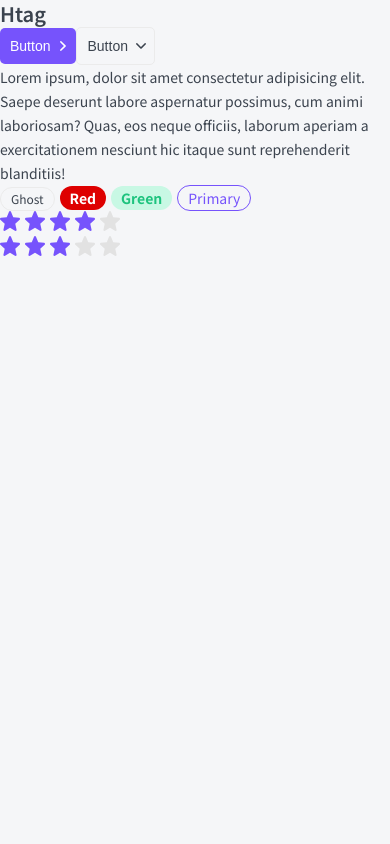
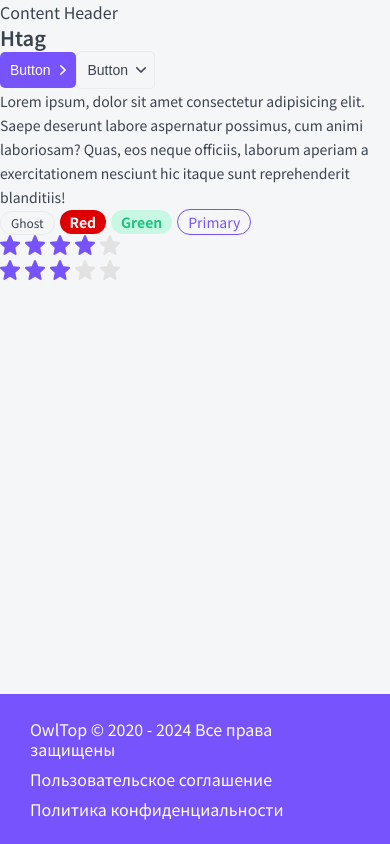
Before and after one commit to KTDKasp/pschool-first-next, a Next.js app: page / in a window 390 px wide. Built offline with nearby package versions, Linux system fonts and the light colour scheme.

Commit message:
Обновил layout и добавил в стили grid

```diff
--- /dev/null
+++ b/src/app/MainLayout.module.css
@@ -0,0 +1,46 @@
+.wrapper {
+  display: grid;
+  grid-template-columns: auto 230px minmax(320px, 1200px) auto;
+  min-height: 100dvh;
+  gap: 0 30px;
+  grid-template-rows: auto 1fr auto;
+  grid-template-areas:
+    ". header header ."
+    ". sidebar body ."
+    "footer footer footer footer";
+}
+
+.header {
+  grid-area: header;
+  display: none;
+}
+
+.sidebar {
+  grid-area: sidebar;
+}
+
+.body {
+  grid-area: body;
+}
+
+.footer {
+  grid-area: footer;
+}
+
+@media (max-width: 765px) {
+  .wrapper {
+    grid-template-columns: minmax(320px, 1fr);
+    grid-template-areas:
+      "header"
+      "body"
+      "footer";
+  }
+
+  .sidebar {
+    display: none;
+  }
+
+  .header {
+    display: block;
+  }
+}
--- /dev/null
+++ b/src/app/components/Footer/Footer.module.css
@@ -0,0 +1,20 @@
+.footer {
+  display: grid;
+  grid-template-columns: 1fr auto auto;
+  gap: 10px 40px;
+  background: var(--primary);
+  padding: 25px 30px;
+  color: var(--white);
+  font-size: 16px;
+  line-height: 20px;
+}
+
+.footer a:hover {
+  color: var(--gray-light);
+}
+
+@media (max-width: 765px) {
+  .footer {
+    grid-template-columns: 1fr;
+  }
+}
--- /dev/null
+++ b/src/app/components/Footer/index.tsx
@@ -0,0 +1,21 @@
+import React from 'react';
+import cn from 'classnames';
+import styles from './Footer.module.css';
+
+export interface FooterProps
+  extends React.DetailedHTMLProps<
+    React.HTMLAttributes<HTMLDivElement>,
+    HTMLDivElement
+  > {
+  children: React.ReactNode;
+}
+
+export const Footer: React.FC<FooterProps> = ({ children, className, ...props }) => {
+  return <header className={cn(className, styles.footer)} {...props}>
+    <div>
+    OwlTop © 2020 - {new Date().getFullYear()} Все права защищены
+    </div>
+    <a href="#" target='_blank'>Пользовательское соглашение</a>
+    <a href="#" target='_blank'>Политика конфиденциальности</a>
+  </header>;
+};
--- /dev/null
+++ b/src/app/components/Header/index.tsx
@@ -0,0 +1,13 @@
+import React from 'react';
+
+export interface HeaderProps
+  extends React.DetailedHTMLProps<
+    React.HTMLAttributes<HTMLDivElement>,
+    HTMLDivElement
+  > {
+  children: React.ReactNode;
+}
+
+export const Header: React.FC<HeaderProps> = ({ children, ...props }) => {
+  return <header {...props}>{children}</header>;
+};
--- /dev/null
+++ b/src/app/components/Sidebar/index.tsx
@@ -0,0 +1,13 @@
+import React from 'react';
+
+export interface SidebarProps
+  extends React.DetailedHTMLProps<
+    React.HTMLAttributes<HTMLDivElement>,
+    HTMLDivElement
+  > {
+  children: React.ReactNode;
+}
+
+export const Sidebar: React.FC<SidebarProps> = ({ children, ...props }) => {
+  return <div {...props}>{children}</div>;
+};
--- a/src/app/layout.tsx
+++ b/src/app/layout.tsx
@@ -1,12 +1,17 @@
-import type { Metadata } from "next";
-import { Noto_Sans_KR } from "next/font/google";
-import "./globals.css";
+import type { Metadata } from 'next';
+import { Noto_Sans_KR } from 'next/font/google';
+import { Header } from './components/Header';
+import { Sidebar } from './components/Sidebar';
+import { Footer } from './components/Footer';
 
-const noto_sans = Noto_Sans_KR({ subsets: ["latin"] });
+import styles from './MainLayout.module.css';
+import './globals.css';
+
+const noto_sans = Noto_Sans_KR({ subsets: ['latin'] });
 
 export const metadata: Metadata = {
-  title: "Changed Title from meta",
-  description: "Generated by create next app",
+  title: 'Changed Title from meta',
+  description: 'Generated by create next app',
 };
 
 export default function RootLayout({
@@ -16,7 +21,14 @@ export default function RootLayout({
 }>) {
   return (
     <html lang="ru">
-      <body className={noto_sans.className}>{children}</body>
+      <body className={noto_sans.className}>
+        <div className={styles.wrapper}>
+          <Header className={styles.header}>Content Header</Header>
+          <Sidebar className={styles.sidebar}>Content Sidebar</Sidebar>
+          <div className={styles.body}>{children}</div>
+          <Footer className={styles.footer}>Content Footer</Footer>
+        </div>
+      </body>
     </html>
   );
 }
--- a/src/app/page.tsx
+++ b/src/app/page.tsx
@@ -1,5 +1,3 @@
-'use client'
-
 import { Button, Htag, PageTag, Ptag, Rating } from '@/components';
 
 export default function Home() {
```
Also changed, not shown: src/app/components/Header/Header.module.css (added), src/app/components/Sidebar/Sidebar.module.css (added).
